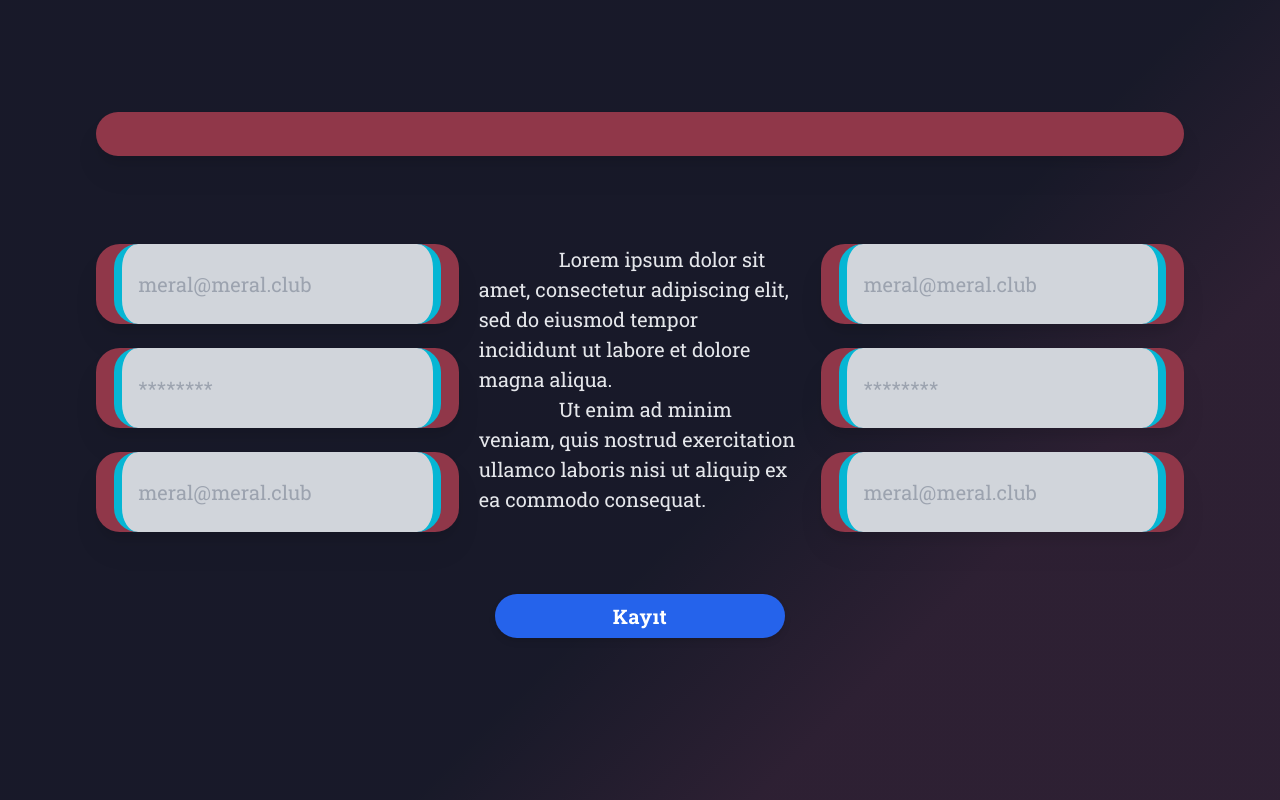
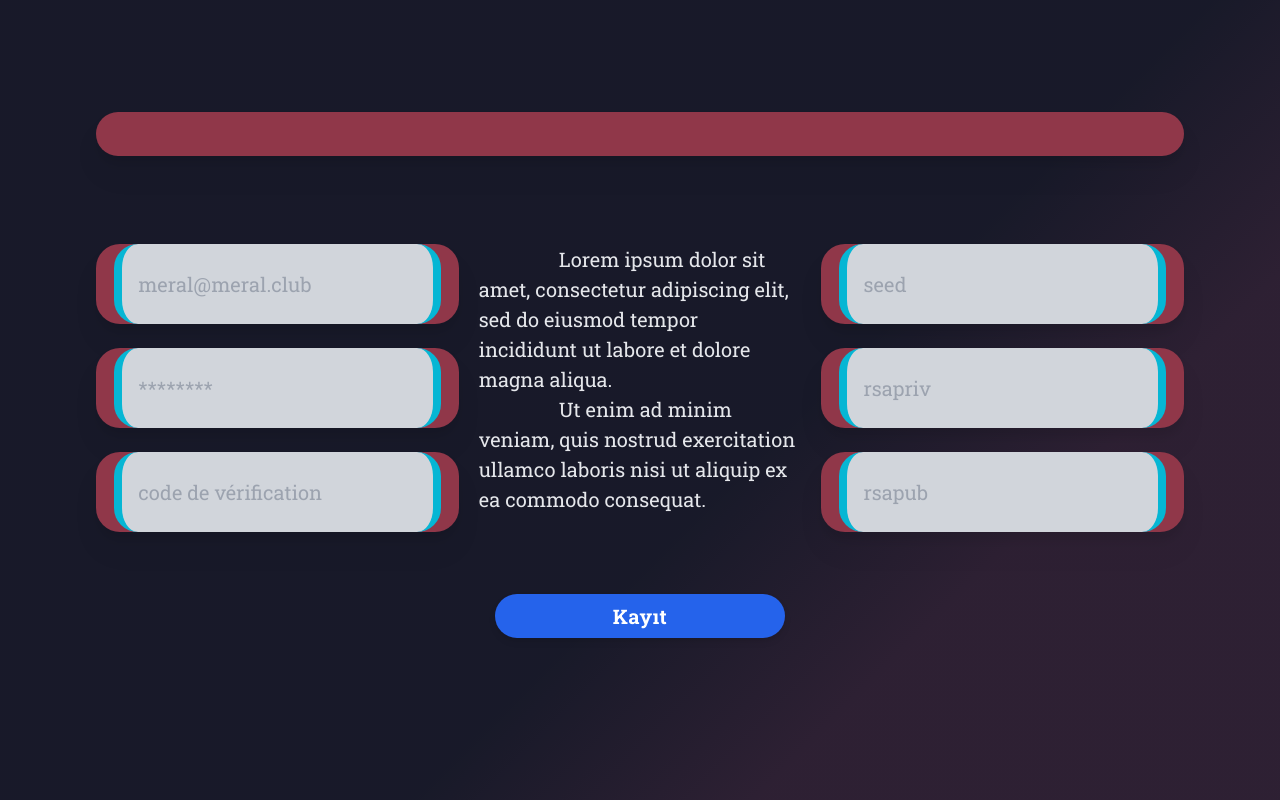
Before and after one commit to xdivayze/meralcord-og, a React (Create React App) app in the folder frontend/: page /register in a window 1280 px wide. Built offline with nearby package versions, Linux system fonts and the light colour scheme.

Commit message:
added register

```diff
--- a/frontend/src/Components/Register/Register.tsx
+++ b/frontend/src/Components/Register/Register.tsx
@@ -23,7 +23,7 @@ const Register = () => {
           <div className="w-full items-end flex flex-col">
             <ObeseBar text="meral@meral.club" type={TextfieldTypes.text} />
             <ObeseBar text="********" type={TextfieldTypes.password} />
-            <ObeseBar text="meral@meral.club" type={TextfieldTypes.text} />
+            <ObeseBar text="code de vérification" type={TextfieldTypes.text} />
           </div>
         </div>
         <div className="md:w-1/3 w-full h-full items-center flex flex-col md:order-2 order-3 ">
@@ -33,9 +33,9 @@ const Register = () => {
         </div>
         <div className="md:w-1/3 w-full h-full items-center flex flex-col md:order-3 order-2">
           <div className="w-full items-end flex flex-col">
-            <ObeseBar text="meral@meral.club" type={TextfieldTypes.text} />
-            <ObeseBar text="********" type={TextfieldTypes.password} />
-            <ObeseBar text="meral@meral.club" type={TextfieldTypes.text} />
+            <ObeseBar text="seed" type={TextfieldTypes.text} />
+            <ObeseBar text="rsapriv" type={TextfieldTypes.password} />
+            <ObeseBar text="rsapub" type={TextfieldTypes.text} />
           </div>
         </div>
 
```
